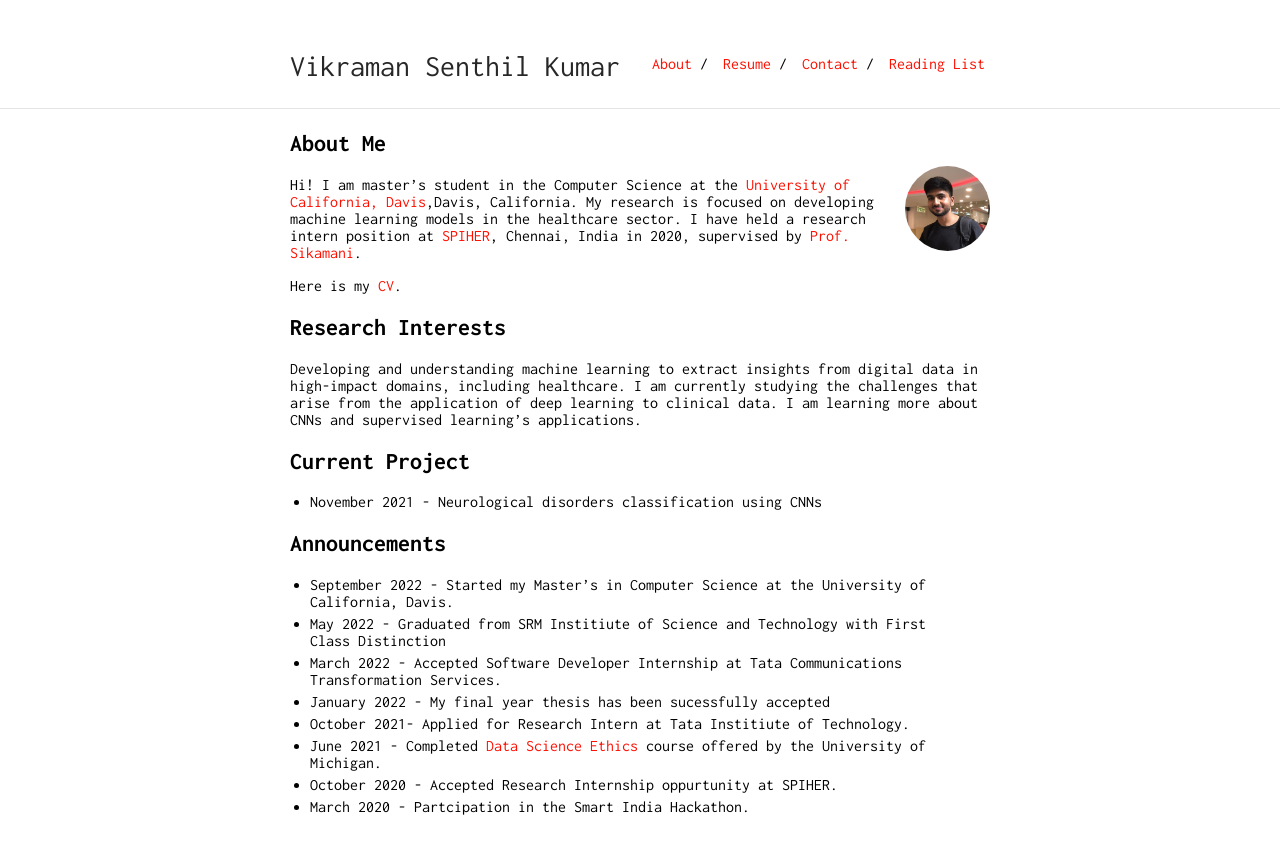
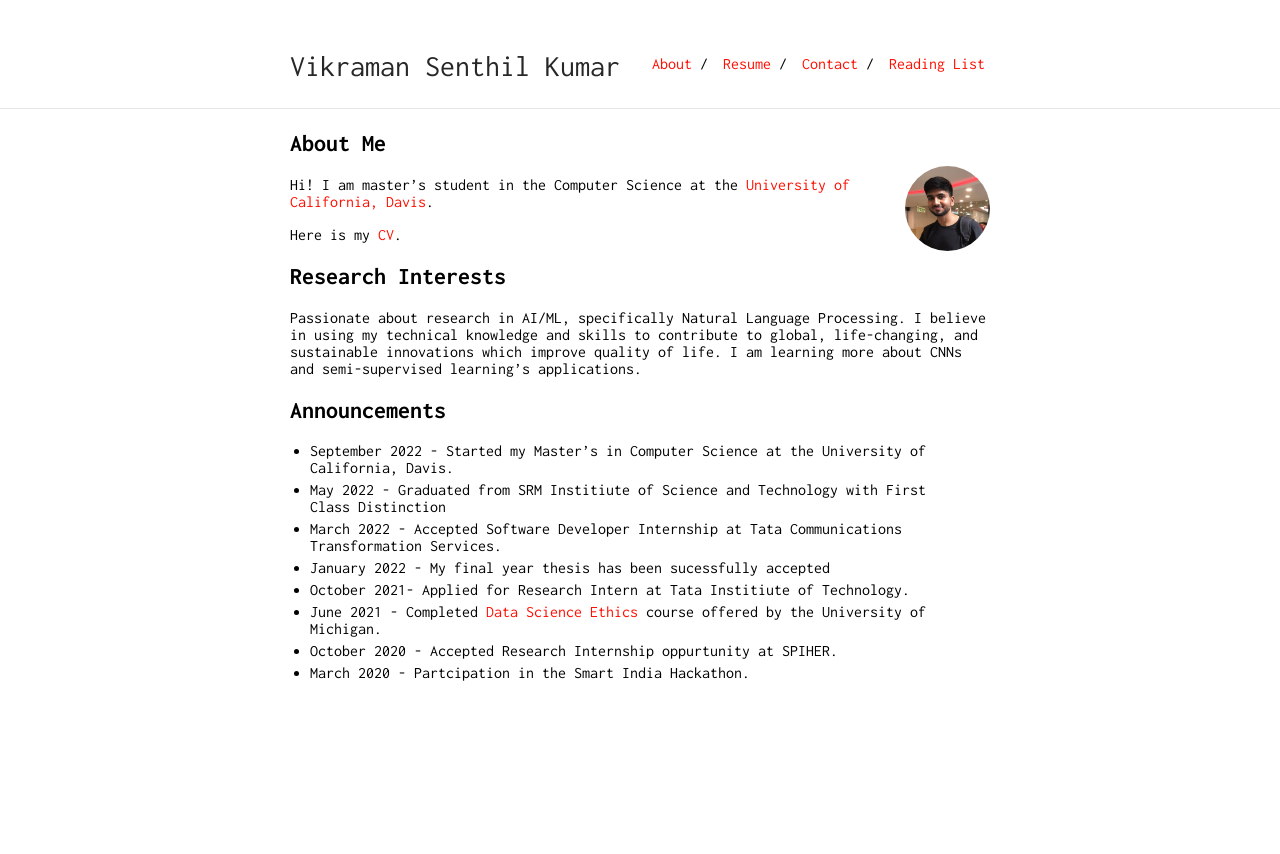
Before and after one commit to Vikramansen/vikramansen.github.io, a Jekyll site: the page built from index.md, in a window 1280 px wide. Shown: the top 854 px of the page. Built offline with Jekyll 4.4.1, drawn with Linux system fonts in a browser that asks for light colours; our own code applies the rules of GitHub Pages for plain Markdown files.

Commit message:
Update index.md

```diff
--- a/index.md
+++ b/index.md
@@ -6,17 +6,15 @@ layout: default
 
 <img class="profile-picture" src="website_image.jpg">
 
-Hi! I am master's student in the Computer Science at the [University of California, Davis]( https://www.ucdavis.edu),Davis, California. My research is focused on developing machine learning models in the healthcare sector. I have held a research intern position at [SPIHER]( https://spiher.ac.in/), Chennai, India in 2020, supervised by [Prof. Sikamani]( https://scholar.google.co.in/citations?user=_ftDrIQAAAAJ&hl=en).
+Hi! I am master's student in the Computer Science at the [University of California, Davis]( https://www.ucdavis.edu).
 
 Here is my [CV](https://vikramansen.github.io/resume.pdf).
 
 
 ## Research Interests
 
-Developing and understanding machine learning to extract insights from digital data in high-impact domains, including healthcare. I am currently studying the challenges that arise from the application of deep learning to clinical data. I am learning more about CNNs and supervised learning's applications.
+Passionate about research in AI/ML, specifically Natural Language Processing. I believe in using my technical knowledge and skills to contribute to global, life-changing, and sustainable innovations which improve quality of life. I am learning more about CNNs and semi-supervised learning's applications.
 
-## Current Project
-- November 2021 - Neurological disorders classification using CNNs
 
 ## Announcements
 
```
